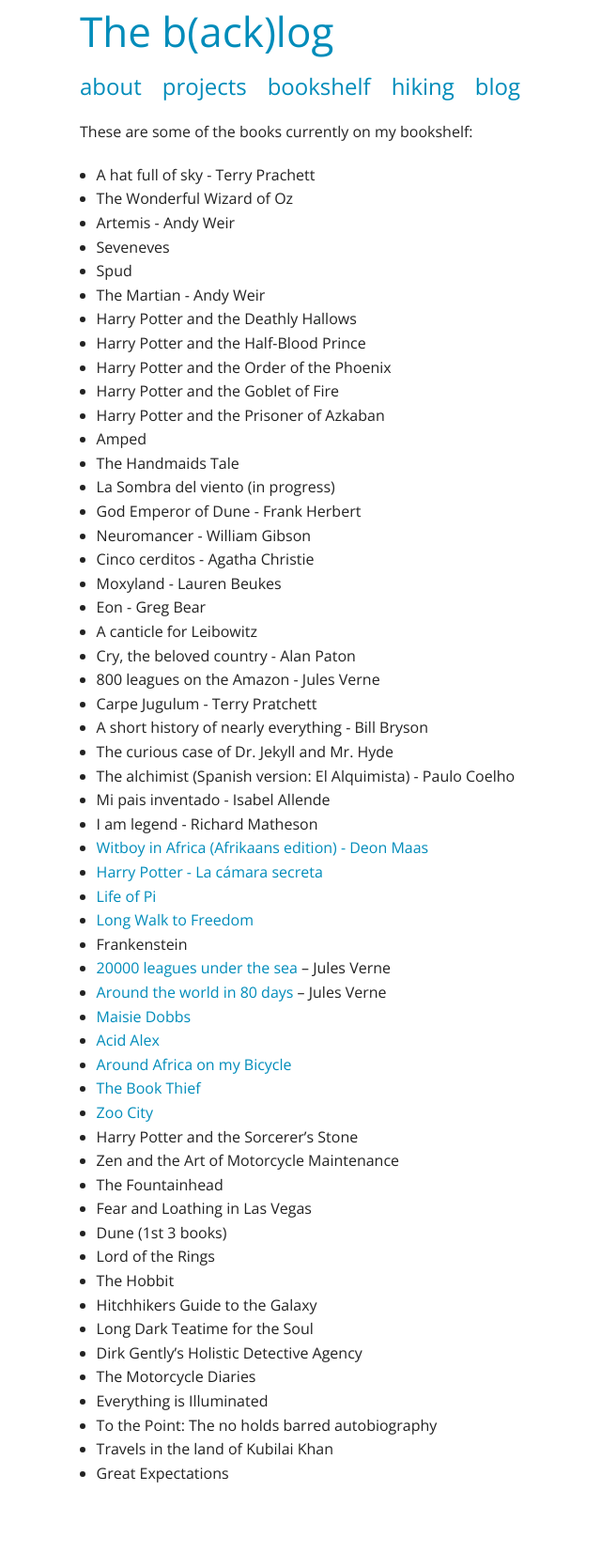
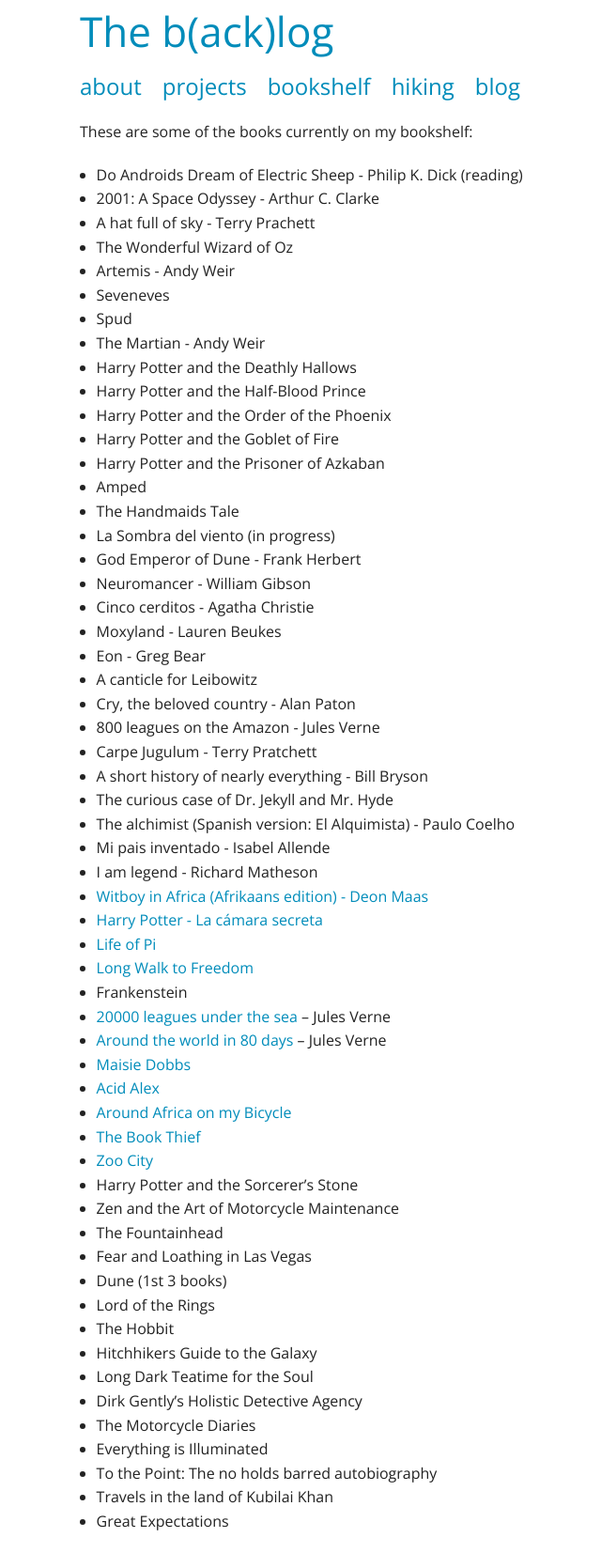
Before and after one commit to dirkcuys/thebacklog, a Jekyll site: the page built from bookshelf/index.md, in a window 1280 px wide. Shown: the whole page at 94% size, without its empty margins (70-710 px from the left). Built offline with Jekyll 4.4.1, drawn with Linux system fonts in a browser that asks for light colours; nearby versions of some CDN libraries; before the commit the page ends 1601 px from its top, so only the background shows below that.

Commit message:
Add books

```diff
--- a/bookshelf/index.md
+++ b/bookshelf/index.md
@@ -5,6 +5,8 @@
 ---
 These are some of the books currently on my bookshelf:
 
+*   Do Androids Dream of Electric Sheep - Philip K. Dick (reading)
+*   2001: A Space Odyssey - Arthur C. Clarke
 *   A hat full of sky - Terry Prachett
 *   The Wonderful Wizard of Oz
 *   Artemis - Andy Weir
```
